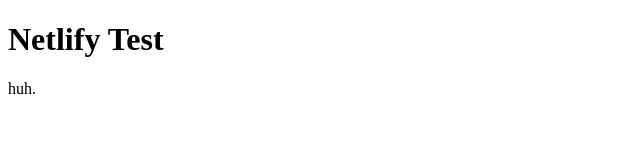
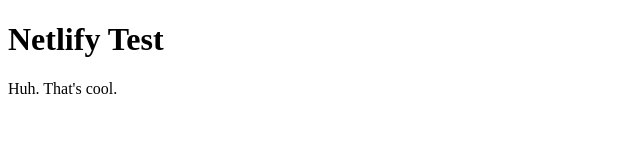
Before and after one commit to garrettgriess/netlify, a plain HTML site: page index.html in a window 1280 px wide. Shown: the full height of the page, 0-640 px from the left. Drawn offline with Linux system fonts and the light colour scheme.

Commit message:
Update index.html

```diff
--- a/index.html
+++ b/index.html
@@ -6,6 +6,6 @@
 </head>
 <body>
 	<h1>Netlify Test</h1>
-	<p>huh.</p>
+	<p>Huh. That's cool.</p>
 </body>
 </html>
```
